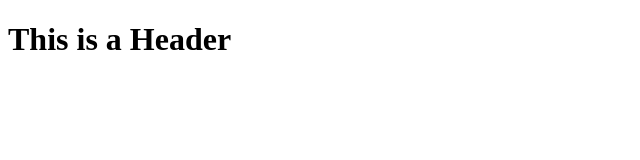
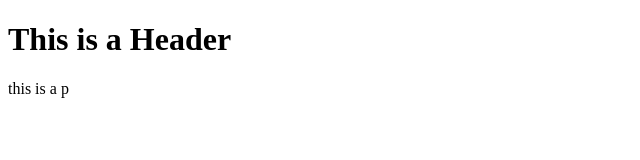
Before and after one commit to usman3656/coursera-web-dev-website, a plain HTML site: page index.html in a window 1280 px wide. Shown: the full height of the page, 0-640 px from the left. Drawn offline with Linux system fonts and the light colour scheme.

Commit message:
third commit

```diff
--- a/index.html
+++ b/index.html
@@ -5,5 +5,6 @@
 
 <body>
     <h1>This is a Header</h1>
+    <p> this is a p</p>
 </body>
 </html>
```
